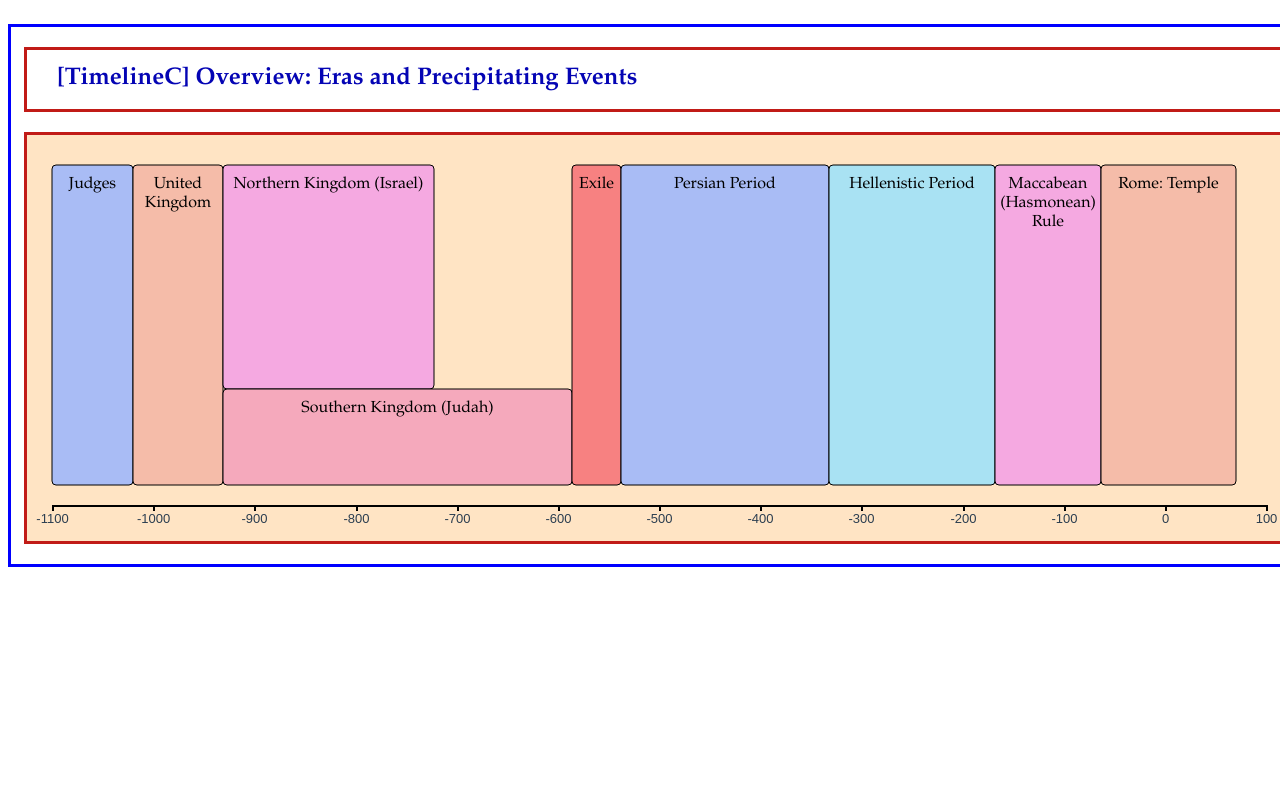
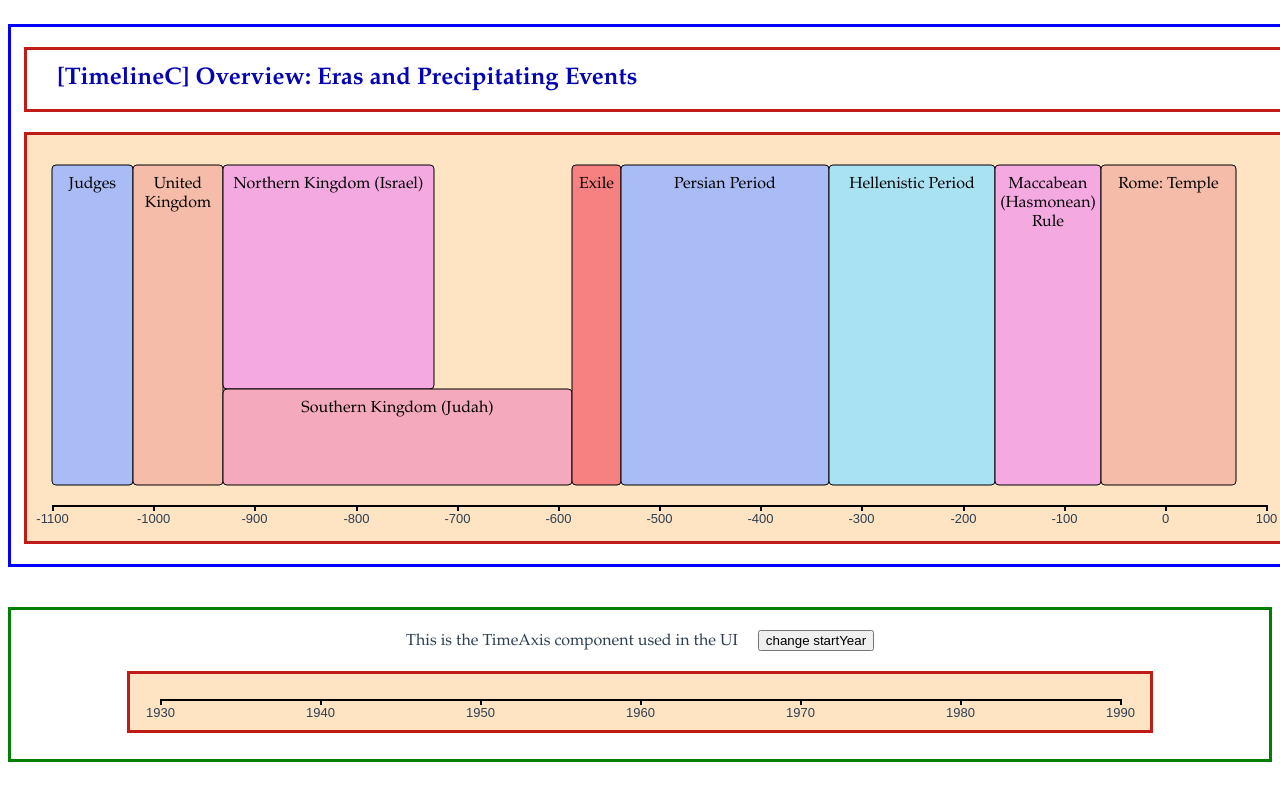
Before and after one commit to bruml2/studio1, a Vue app: page / in a window 1280 px wide. Shown: the part 1891-2691 px from the top of the page. Before the commit the page ends 2506 px from the top, so only its background shows below. Built offline with nearby package versions, Linux system fonts and the light colour scheme.

Commit message:
TimeAxis comp working

```diff
--- a/src/App.vue
+++ b/src/App.vue
@@ -19,24 +19,34 @@
     <TimelineView timelineID="timelineB" :timeline="timelineB" :tvcWidth="tvcWidth" />
     <div style="height: 40px;"></div>
 
-    <TimelineView timelineID="timelineC" :timeline="timelineC" :tvcWidth="tvcWidth"/>
+    <TimelineView timelineID="timelineC" :timeline="timelineC" :tvcWidth="tvcWidth" />
+    <div style="height: 40px;"></div>
+
+    <div style="padding: 20px 0 0; border: 3px solid green;">
+      <span>This is the TimeAxis component used in the UI</span>
+      <button @click="changeStartYear" style="margin-left: 20px;">change startYear</button>
+      <TimeAxis :timeAxisPropObj="timeAxisPropObj" />
+    </div>
     <div style="height: 40px;"></div>
   </div>
 </template>
 
 <script>
-import TimelineView   from '@/components/TimelineView.vue'
-import { builddate }  from './assets/builddate.js'
+import TimelineView  from '@/components/TimelineView.vue'
+import TimeAxis      from '@/components/TimeAxis.vue'
+import { builddate } from './assets/builddate.js'
 
 export default {
   name: 'app',
   components: {
-    TimelineView
+    TimelineView,
+    TimeAxis
   },
   data() {
     return {
       builddate: builddate,
-      timelineA: { fromParent: 'Original value',
+      timelineA: {
+        fromParent: 'Original value',
         title: "U.S. History: ",
         subtitle: "the 20th century",
         erasArr: [
@@ -99,6 +109,12 @@ export default {
         }
       },
       timelineC: null, /* fetched from file system during mounted hook */
+      timeAxisPropObj: {
+        startYear: 1940,
+        stopYear: 2000,
+        tickInterval: 5,
+        svgWidth: 1000,
+      },
       tvcWidth: 1302, /* allows for temporary 1px border */
     }
   },
@@ -131,6 +147,9 @@ export default {
     addEra() {
       // does adding a new era cause a redrawing of the timeline?
       this.timelineA.erasArr.push({label: "Added era", start: 1922, stop: 1928, bgcolor: "#F5A9F2"})
+    },
+    changeStartYear() {
+      this.timeAxisPropObj = Object.assign({}, this.timeAxisPropObj, {startYear: 1940})
     }
   }
 }
--- /dev/null
+++ b/src/components/TimeAxis.vue
@@ -0,0 +1,118 @@
+<template>
+  <div id="timeAxisComponent">
+    <svg class="svg" :width="timeAxisObj.svgWidth" height="50px" xmlns="http://www.w3.org/2000/svg">
+      <g class="timeAxisGrp"></g>
+    </svg>
+  </div>
+</template>
+
+<script>
+import * as d3 from 'd3'
+
+export default {
+  name: "TimeAxisComponent",
+  props: {
+    // typcially: startYear, stopYear, tickInterval, svgWidth only;
+    timeAxisPropObj: {
+      type: Object,
+      required: true
+    }
+  },
+  data() {
+    return {
+      rootEl: undefined,
+      timeAxisObj: {
+        startYear: 1930,
+        stopYear: 1990,
+        tickInterval: 10,
+        svgWidth: 1000,
+        svgSideMargin: 20,
+        eraTopMargin: 0,
+        eraHeight: 0,
+        timeAxisVerticalOffset: 25,
+        timeAxisStroke: "black",
+        timeAxisStrokeWidth: 2,
+        timeAxisFontFamily: "sans-serif",
+        timeAxisFontSize: 13
+      }
+    }
+  },
+  mounted: function() {
+    this.rootEl = document.getElementById("timeAxisComponent")
+    // console.log(`In mounted of ${this.timelineID}: `, this.tl)
+    this.drawTimeAxis(this.timeAxisObj)
+  },
+  watch: {
+    // NB that CHANGING a property of the prop will NOT cause a re-render!!
+    //  i.e., deep: true is NOT working;
+    // so, must assign to timeAxisPropObj:  this.timeAxisPropObj = Object.assign({}, this.timeAxisPropObj, {startYear: 1940})
+    timeAxisPropObj: {
+      deep: true,
+      handler: function(newVal) {
+        console.log("watch handler fired")
+        console.log("newVal: ")
+        console.dir(newVal)
+        // should be the same:
+        // Object.assign(this.timeAxisObj, newVal)
+        console.log("this.timeAxisObj: ")
+        console.dir(this.timeAxisObj)
+        Object.assign(this.timeAxisObj, this.timeAxisPropObj)
+        this.drawTimeAxis(this.timeAxisObj)
+      }
+    }
+  },
+  methods: {
+    drawTimeAxis(tl) {
+      console.log("in drawTimeAxis: tl: ")
+      console.dir(tl)
+      tl.timeScaleFn = d3.scaleLinear()
+        .domain([tl.startYear, tl.stopYear])
+        .rangeRound([tl.svgSideMargin,
+                      tl.svgWidth - tl.svgSideMargin])
+        .nice();
+      // generate tick values;
+      const numTicks = Math.floor((tl.stopYear - tl.startYear)/tl.tickInterval) + 1
+      const tickValues = Array(numTicks).fill(tl.startYear).map((start, index) => start + (index * tl.tickInterval))
+      // a function which returns the SVG for the axis;
+      const timeAxisFn = d3.axisBottom(tl.timeScaleFn)
+              .tickValues(tickValues)
+              .tickFormat(d3.format(".4"));
+              // .tickPadding(tl.timeAxisTickPadding)
+              // .tickSize(tl.timeAxisTickSize);
+      d3.select(this.rootEl).select(".timeAxisGrp")
+          // default position is at top of SVG; move to bottom;
+          .attr("transform",
+                "translate(0, " + (tl.eraTopMargin + tl.eraHeight +
+                                    tl.timeAxisVerticalOffset) + ")")
+          .call(timeAxisFn);
+
+      d3.select(this.rootEl).selectAll(".timeAxisGrp line, .timeAxisGrp path")
+          .attr("stroke", tl.timeAxisStroke)
+          .attr("stroke-width", tl.timeAxisStrokeWidth)
+          .attr("fill", "none")
+          .attr("shape-rendering", "crispEdges");
+
+      d3.select(this.rootEl).selectAll(".timeAxisGrp text")
+          .attr("font-family", tl.timeAxisFontFamily)
+          .attr("font-size", tl.timeAxisFontSize)
+          .attr("text-rendering", "optimizeLegibility");
+    }
+  }
+
+}
+</script>
+
+<style scoped>
+#timeAxisComponent {
+  display: inline-block;
+  box-sizing: border-box;
+  margin: 20px auto;
+  padding: 0 10px;
+  background-color: bisque;
+  border: 3px solid #C11B17;
+  overflow-x: auto;
+}
+svg {
+  margin: 0 auto;
+}
+</style>
--- a/src/components/TimelineView.vue
+++ b/src/components/TimelineView.vue
@@ -154,6 +154,7 @@
     },
     methods: {
       drawTimeline() {
+        console.log("=========== " + this.timelineID + "============")
         this.removeEmptyHeaderFooter(this.tl)
         this.removeExistingEras(this.tl)
         this.initializeComponent(this.tl)
@@ -176,7 +177,10 @@
       removeExistingEras() {
         // remove existing content (incl 2 eraDateGrps);
         // required where TL is fetched from URL (else doubled);
-        d3.select(this.rootEl).select('.erasGrp').selectAll('rect').remove()
+        const erasGrps = d3.select(this.rootEl).select('.erasGrp').selectAll('rect')
+        console.log("erasGrps: ")
+        console.dir(erasGrps)
+        if (erasGrps) {erasGrps.remove()}
         d3.select(this.rootEl).selectAll('.eraDateGrp').selectAll('text').remove()
         d3.select(this.rootEl).select('.eraLabelsGrp').selectAll('div').remove()
         d3.select(this.rootEl).select('.infoModal').html(null)
@@ -197,7 +201,6 @@
         // other calculations depend on this tl.svgWidth value;
         tl.svgWidth = tvTimelineClientWidth /* - (2 * tl.svgSideMargin) */
         tl.svgEl = this.rootEl.getElementsByClassName("svg")[0]
-        console.log("=========== " + this.timelineID + "============")
         /*
           console.log("tvTimeline clientWidth is: " + tvTimelineClientWidth)
           console.log("orig svg width  is: " + tl.svgEl.clientWidth)
```
Lines whose indentation alone changed are shown as unchanged.
